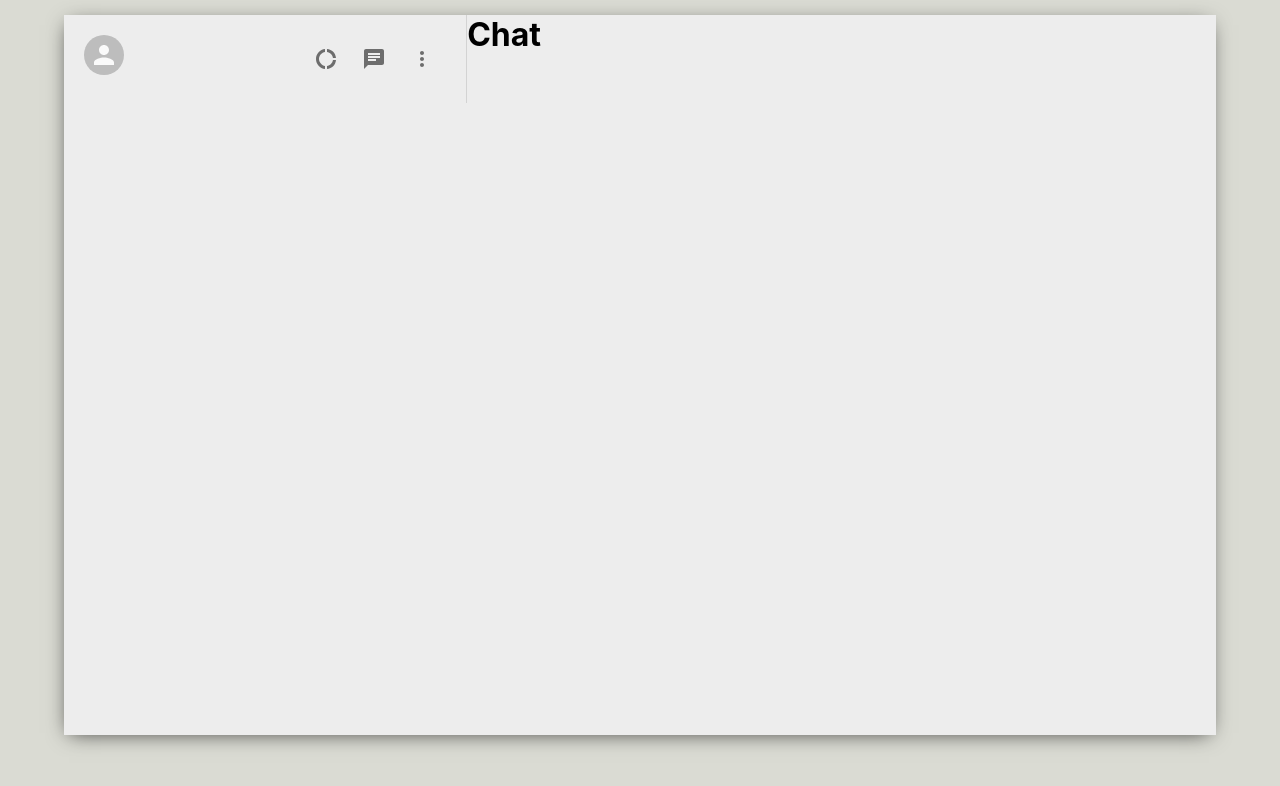
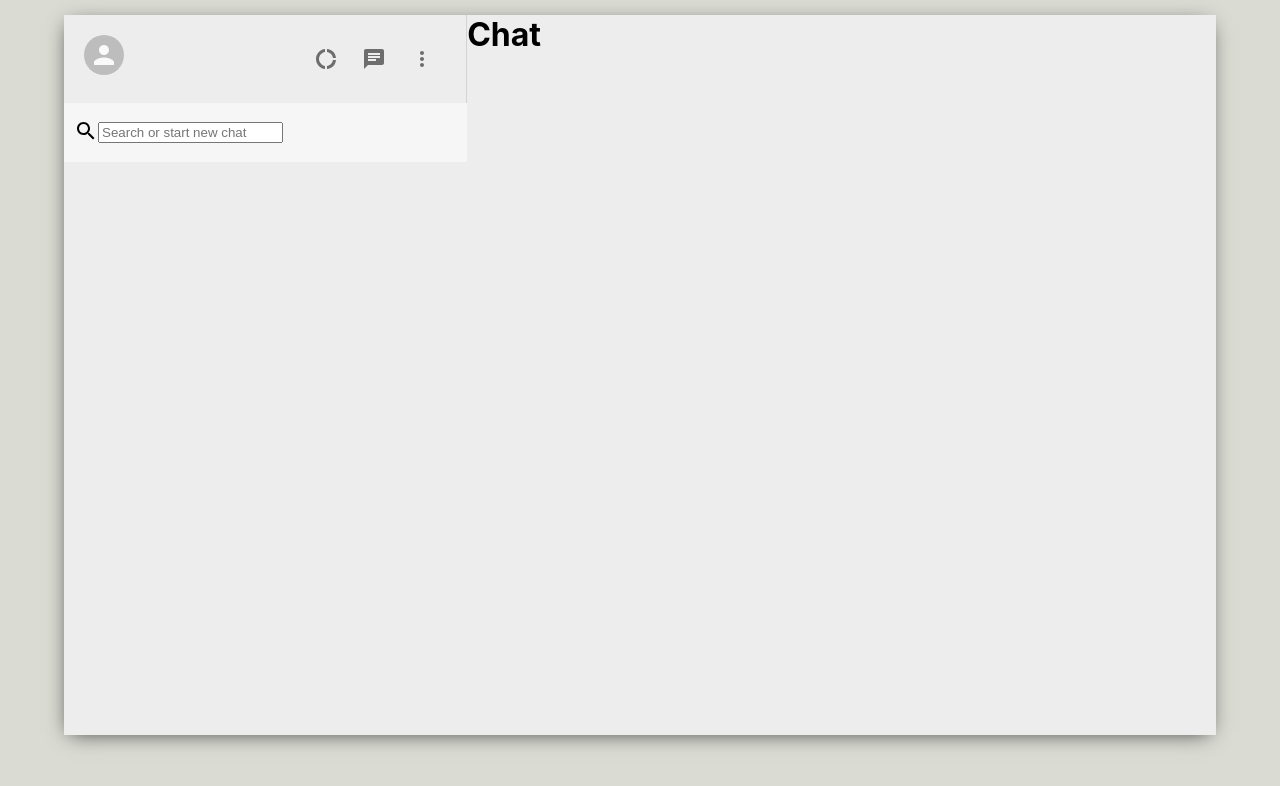
Before and after one commit to raidondesu/WhatsApp, a React (Create React App) app in the folder whatsapp/: page / in a window 1280 px wide. Shown: the top 786 px of the page. Built offline with nearby package versions, Linux system fonts and the light colour scheme.

Commit message:
Search icon and input / styling

```diff
--- a/whatsapp/src/sidebar.css
+++ b/whatsapp/src/sidebar.css
@@ -22,3 +22,11 @@
   margin-right: 2vw;
   font-size: 24px !important;
 }
+
+.sidebar__search {
+  display: flex;
+  align-items: center;
+  background: #f6f6f6;
+  height: 39px;
+  padding: 10px;
+}
--- a/whatsapp/src/sidebar.js
+++ b/whatsapp/src/sidebar.js
@@ -4,6 +4,7 @@ import DonutLargeIcon from "@material-ui/icons/DonutLarge";
 import MoreVertIcon from "@material-ui/icons/MoreVert";
 import ChatIcon from "@material-ui/icons/Chat";
 import { Avatar, IconButton } from "@material-ui/core";
+import SearchOutlinedIcon from "@material-ui/icons/SearchOutlined";
 function Sidebar() {
   return (
     <div className="sidebar">
@@ -23,6 +24,13 @@ function Sidebar() {
           </IconButton>
         </div>
       </div>
+
+      <div className="sidebar__search">
+        <div className="side__searchContainer">
+          <SearchOutlinedIcon />
+        </div>
+        <input placeholder="Search or start new chat" type="text" />
+      </div>
     </div>
   );
 }
```
